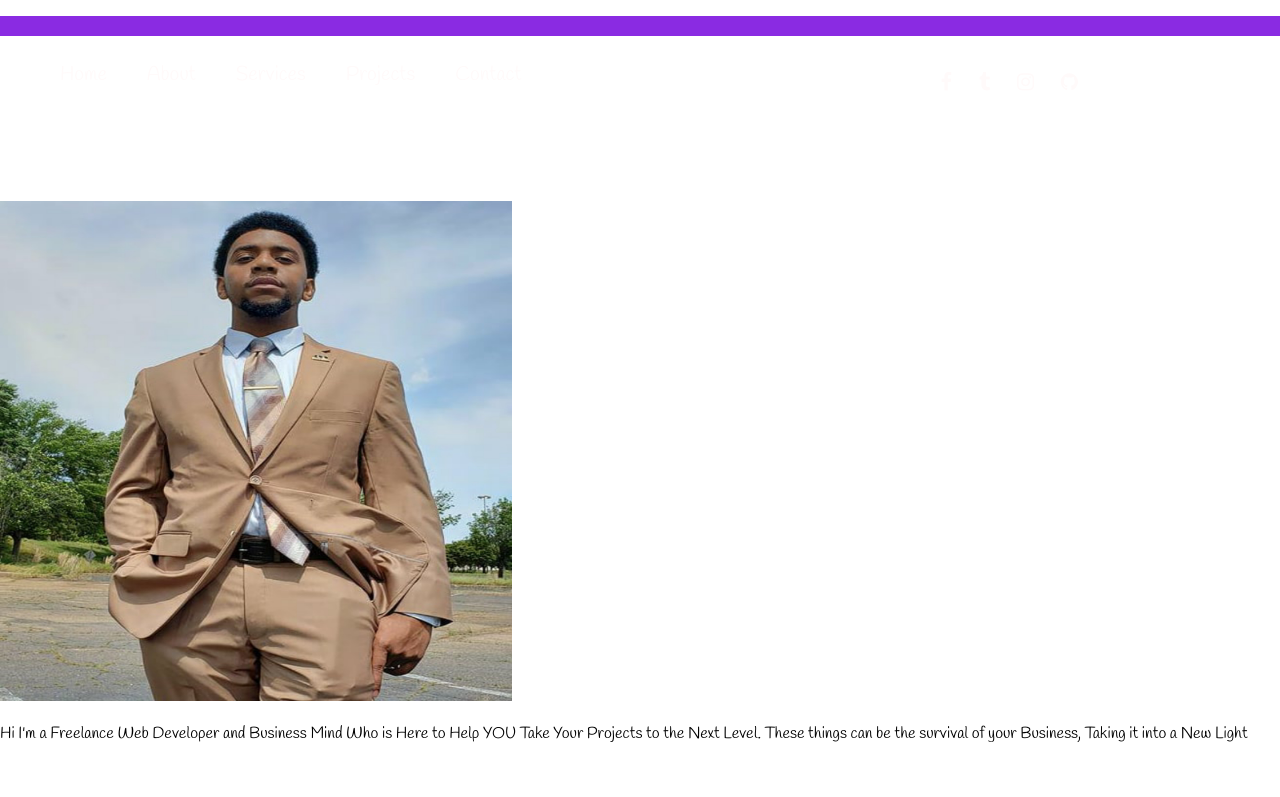
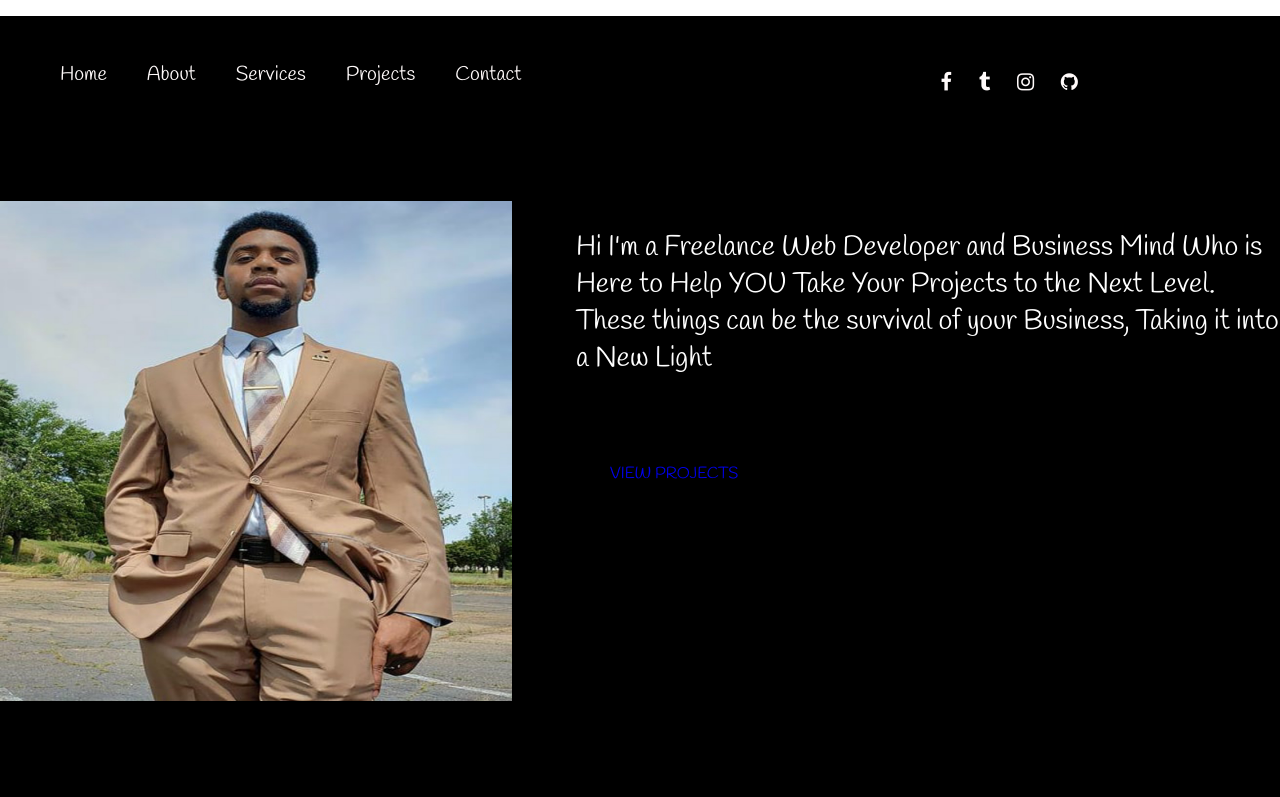
Before and after one commit to ChawneH/portfolio, a plain HTML site: page about.html in a window 1280 px wide. Shown: the top 797 px of the page. Drawn offline with Linux system fonts and the light colour scheme; files whose address does not match are found by name.

Commit message:
Update style.css

```diff
--- a/css/style.css
+++ b/css/style.css
@@ -53,11 +53,14 @@ nav a:hover, #showcaseA a:hover{
 }
 #navbarA{
     background-color: blueviolet;
-    padding-bottom: 20px;
-    background-size: cover;
-    background-position: center;
-    text-align: center;
-    color: Black;
+}
+#navbarA a{
+    color: #black;
+    font-size: 20px;
+    transition: 0.5s;
+}
+#navbarA a:hover{
+    color: grey;
 }
 .navbar{
     width: 100%;
@@ -93,7 +96,7 @@ nav li, nav li{;
     transform: scale(1.05);
 
 }
-/* #about{
+ #about{
     background-color: black; /*rgba(221, 221, 221, 0.33)*/
     color: white;
     padding-bottom: 100px;
@@ -109,7 +112,7 @@ nav li, nav li{;
     margin-top: 100px;
     width: 40%;
 
-} */
+}
 #about p{
     font-size: 28px;
 }
```
